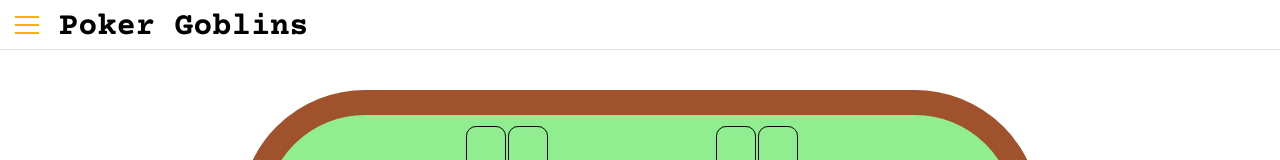
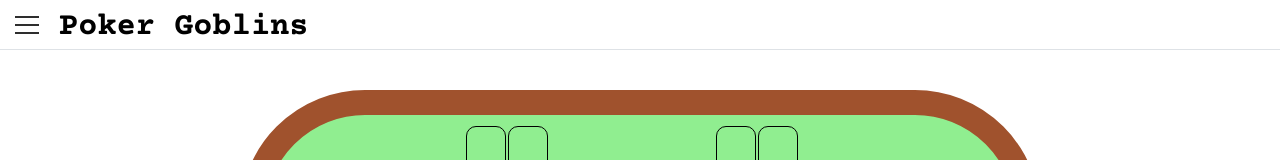
Before and after one commit to barneywhiffin/poker-goblins, a React (Vite) app: page / in a window 1280 px wide. Shown: the top 160 px of the page. Built offline with nearby package versions, Linux system fonts and the light colour scheme; a web font is replaced by a local one.

Commit message:
refactor: replace css auto dark mode with mantine

```diff
--- a/src/App.css
+++ b/src/App.css
@@ -7,16 +7,3 @@ h1 {
     line-height: 1;
     /* margin: 5px auto; */
 }
-
-@media (prefers-color-scheme: dark) {
-    body {
-        background: black;
-        color: white;
-    }
-    h1 {
-        color: white;
-    }
-    .header {
-        background: black;
-    }
-}
--- a/src/App.tsx
+++ b/src/App.tsx
@@ -1,29 +1,32 @@
 import '@mantine/core/styles.css';
 import './App.css';
 import LetsPlayPoker from './containers/LetsPlayPoker';
-import { createTheme, MantineProvider, AppShell, Burger, Drawer } from '@mantine/core';
+import { createTheme, MantineProvider, ColorSchemeScript, AppShell, Burger, Drawer, useComputedColorScheme } from '@mantine/core';
 import { useDisclosure } from '@mantine/hooks';
 
 const theme = createTheme({
     fontFamily: '"Courier Prime", "Cutive Mono", "American Typewriter", "Courier New", monospace',
 	primaryColor: 'yellow',
 	focusRing: 'never',
+	autoContrast: true,
+  	luminanceThreshold: 0.3,
 });
 
-
-function App() {
+function AppContent() {
 
 	const headerHeight = 50;
 
 	const [opened, { close, toggle }] = useDisclosure();
 
+	// read only hook for check of current colour scheme: useComputedColorScheme
+	const computedColorScheme = useComputedColorScheme('light');
+
 	return (
-		<MantineProvider theme={theme}>
 		<AppShell header={{ height: headerHeight }}>
 			<AppShell.Header className='header'>
 				<div style={{display: 'flex', alignItems: 'center', maxWidth: '500px', height: headerHeight, marginLeft: 10}}>
-						<Burger opened={opened} onClick={toggle} color='yellow'/>
-						<h1 style={{marginTop: '25px', marginLeft: 15}}>Poker Goblins</h1>
+					<Burger opened={opened} onClick={toggle} color={computedColorScheme === 'light' ? 'dark' : 'yellow'}/>
+					<h1 style={{marginTop: '25px', marginLeft: 15, color: computedColorScheme === 'light' ? 'black' : 'orange'}}>Poker Goblins</h1>
 				</div>
 			</AppShell.Header>
 			<Drawer opened={opened} onClose={close} title="Menu"size={250} withOverlay>
@@ -38,9 +41,18 @@ function App() {
 				<LetsPlayPoker/>
 			</AppShell.Main>
 		</AppShell>
-
-		</MantineProvider>
 	);
 }
 
+function App() {
+	return (
+		<>
+            <ColorSchemeScript defaultColorScheme='auto' />
+            <MantineProvider theme={theme} defaultColorScheme='auto'>
+                <AppContent />
+            </MantineProvider>
+        </>
+	)
+}
+
 export default App
```
Lines whose indentation alone changed are shown as unchanged.
